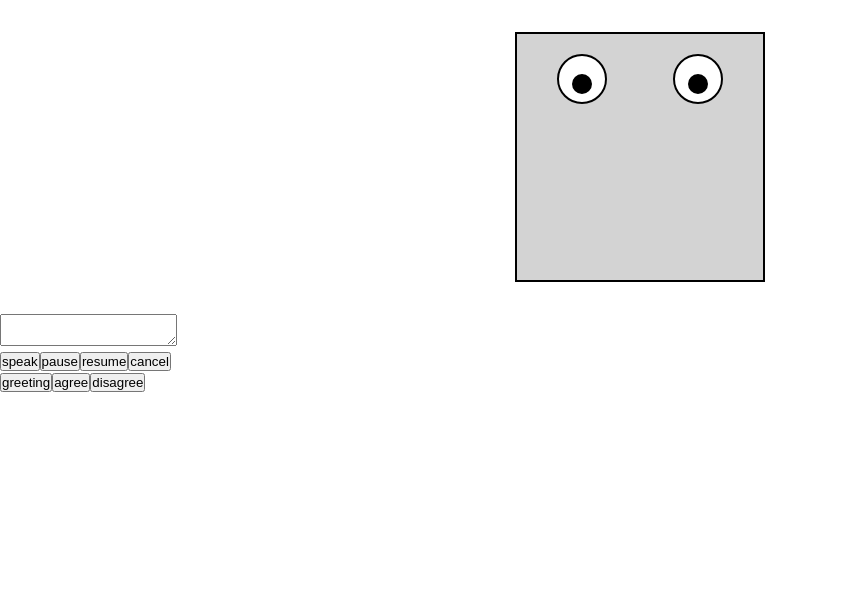
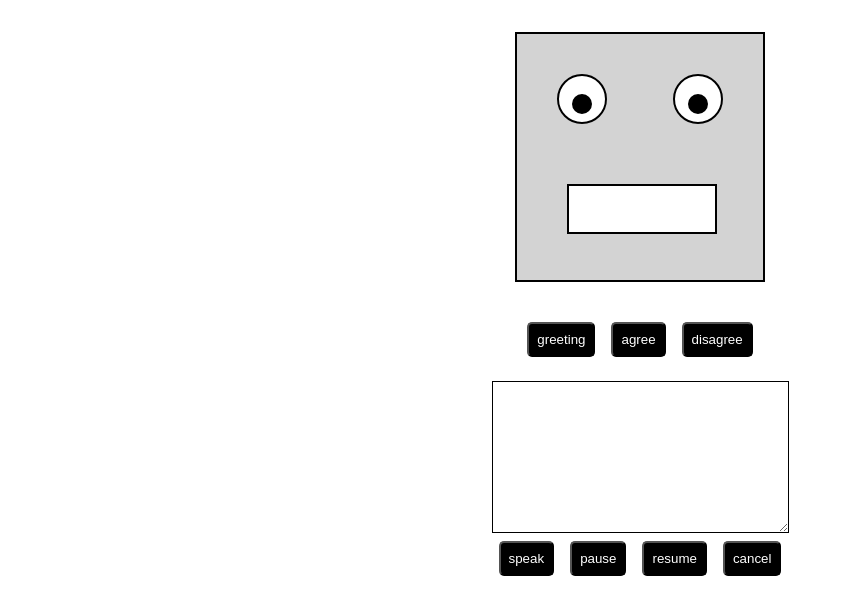
Before and after one commit to ufelgen/meeting-bot, a Next.js app: page / in a window 1280 px wide. Shown: the top 614 px of the page, without its empty margins (0-852 px from the left). Built offline with nearby package versions, Linux system fonts and the light colour scheme.

Commit message:
style basic robot

```diff
--- a/components/FreeSpeech.js
+++ b/components/FreeSpeech.js
@@ -50,30 +50,58 @@ export default function FreeSpeech() {
   }
 
   return (
-    <>
-      <section>
-        <div>
-          <textarea
+    <Container>
+      <ButtonSection>
+        <button onClick={greeting}>greeting</button>
+        <button onClick={agree}>agree</button>
+        <button onClick={disagree}>disagree</button>
+      </ButtonSection>
+      <Textarea
         value={text}
+        cols={35}
+        rows={10}
         onChange={(event) => setText(event.target.value)}
       />
-        </div>
-        <div>
+
+      <SecondSection>
         <button onClick={speak}>speak</button>
         <button onClick={pause}>pause</button>
         <button onClick={resume}>resume</button>
         <button onClick={cancel}>cancel</button>
-        </div>
+      </SecondSection>
       {isSpeaking && "speaking"}
       {isPaused && "paused"}
       {isResumed && "resumed"}
       {isEnded && "cancelled"}
-      </section>
-      <section>
-        <button onClick={greeting}>greeting</button>
-        <button onClick={agree}>agree</button>
-        <button onClick={disagree}>disagree</button>
-      </section>
-    </>
+    </Container>
   );
 }
+
+const Container = styled.section`
+  display: flex;
+  flex-direction: column;
+  align-items: center;
+  justify-content: center;
+  margin: 2rem;
+`;
+
+const ButtonSection = styled.section`
+  align-items: space-around;
+  margin-bottom: 1rem;
+
+  button {
+    background-color: black;
+    color: white;
+    margin: 0.5rem;
+    padding: 0.5rem;
+    border-radius: 5px;
+  }
+`;
+
+const Textarea = styled.textarea`
+  border: 1px solid black;
+`;
+
+const SecondSection = styled(ButtonSection)`
+  margin: 0;
+`;
--- a/components/RobotFace.js
+++ b/components/RobotFace.js
@@ -6,6 +6,7 @@ export default function RobotFace() {
       <Face>
         <LeftEye /> <RightEye />
         <LeftPupil /> <RightPupil />
+        <Mouth />
       </Face>
     </Container>
   );
@@ -34,12 +35,12 @@ const Eye = styled.div`
 `;
 
 const LeftEye = styled(Eye)`
-  top: 20px;
+  top: 40px;
   left: 40px;
 `;
 
 const RightEye = styled(Eye)`
-  top: 20px;
+  top: 40px;
   right: 40px;
 `;
 
@@ -53,11 +54,21 @@ const Pupil = styled.div`
 `;
 
 const LeftPupil = styled(Pupil)`
-  top: 40px;
+  top: 60px;
   left: 55px;
 `;
 
 const RightPupil = styled(Pupil)`
-  top: 40px;
+  top: 60px;
   right: 55px;
 `;
+
+const Mouth = styled.div`
+  position: absolute;
+  border: 2px solid black;
+  background-color: white;
+  height: 50px;
+  width: 150px;
+  top: 150px;
+  left: 50px;
+`;
```
Lines whose indentation alone changed are shown as unchanged.
